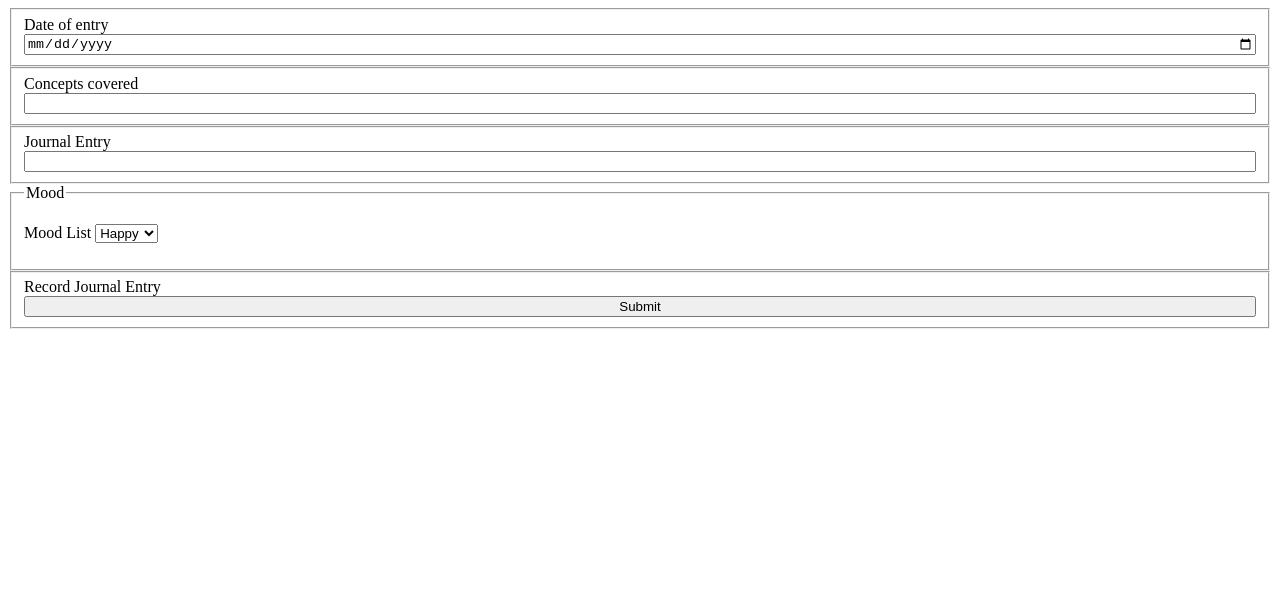
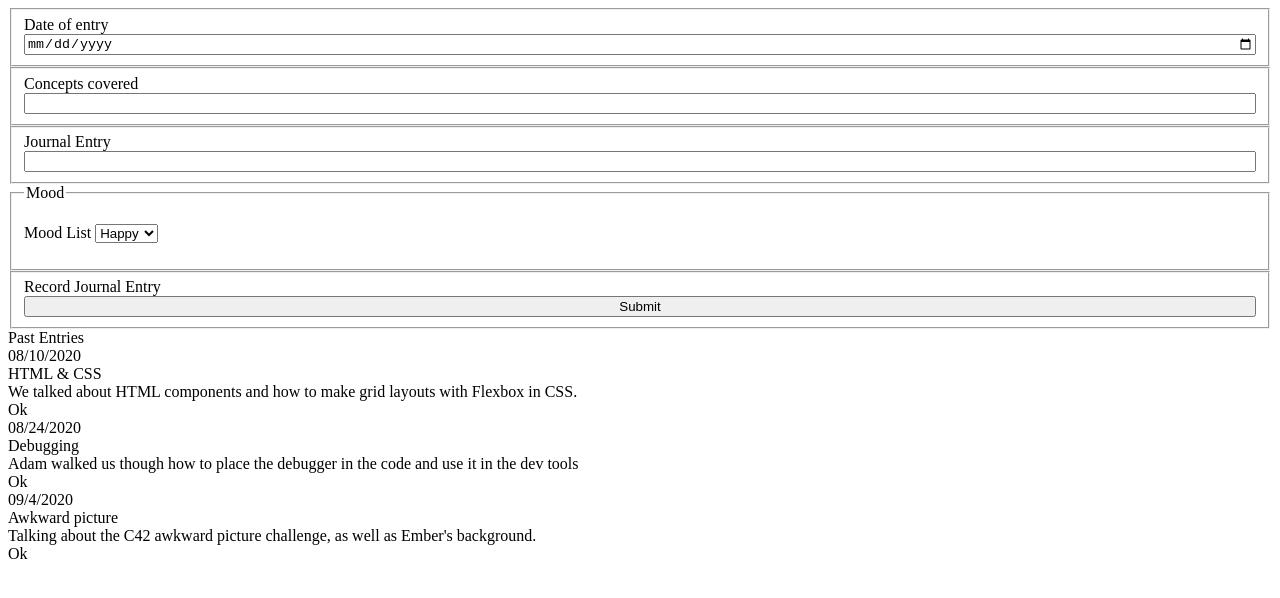
Before and after one commit to Goody3099/Journal, a plain HTML site: page index.html in a window 1280 px wide. Drawn offline with Linux system fonts and the light colour scheme.

Commit message:
rendering collections of entries project

```diff
--- a/index.html
+++ b/index.html
@@ -37,5 +37,7 @@
             <input type="button" value="Submit">
         </fieldset>
     </form>
+    <section id="entryLog">Past Entries</section>
 </body>
+<script type="module" src="./scripts/main.js"></script>
 </html>
--- /dev/null
+++ b/scripts/JournalDataProvider.js
@@ -0,0 +1,44 @@
+/*
+ *   Journal data provider for Daily Journal application
+ *
+ *      Holds the raw data about each entry and exports
+ *      functions that other modules can use to filter
+ *      the entries for different purposes.
+ */
+
+// This is the original data.
+const journal = [
+    {
+        id: 1,
+        date: "08/10/2020",
+        concept: "HTML & CSS",
+        entry: "We talked about HTML components and how to make grid layouts with Flexbox in CSS.",
+        mood: "Ok"
+    },
+    {
+        id: 2,
+        date: "08/24/2020",
+        concept: "Debugging",
+        entry: "Adam walked us though how to place the debugger in the code and use it in the dev tools",
+        mood: "Ok"
+    },
+    {
+        id: 3,
+        date: "09/4/2020",
+        concept: "Awkward picture",
+        entry: "Talking about the C42 awkward picture challenge, as well as Ember's background.",
+        mood: "Ok"
+    }
+]
+
+/*
+    You export a function that provides a version of the
+    raw data in the format that you want
+*/
+export const useJournalEntries = () => {
+    const sortedByDate = journal.sort(
+        (currentEntry, nextEntry) =>
+            Date.parse(currentEntry.date) - Date.parse(nextEntry.date)
+    )
+    return sortedByDate
+}
--- /dev/null
+++ b/scripts/JournalEntry.js
@@ -0,0 +1,14 @@
+/*
+ *  Purpose: To render a single journal entry as an
+ *           HTML representation of the data
+ */
+export const JournalEntryComponent = (entry) => {
+    return `
+        <section id="entry--${entry.id}" class="journalEntry">
+            <div>${entry.date}</div>
+            <div>${entry.concept}<div>
+            <div>${entry.entry}</div>
+            <div>${entry.mood}</div>
+        </section>
+    `
+}
--- /dev/null
+++ b/scripts/JournalEntryList.js
@@ -0,0 +1,24 @@
+/*
+ *  Purpose:
+ *    To render as many journal entry components as
+ *    there are items in the collection exposed by the
+ *    data provider component
+ */
+import { useJournalEntries } from "./JournalDataProvider.js"
+import { JournalEntryComponent } from "./JournalEntry.js"
+
+// DOM reference to where all entries will be rendered
+const entryLog = document.querySelector("#entryLog")
+
+export const EntryListComponent = () => {
+    // Use the journal entry data from the data provider component
+    const entries = useJournalEntries()
+
+    for (const entry of entries) {
+        /*
+            Invoke the component that returns an
+            HTML representation of a single entry
+        */
+        entryLog.innerHTML += JournalEntryComponent(entry)
+    }
+}
--- a/scripts/main.js
+++ b/scripts/main.js
@@ -0,0 +1,4 @@
+import {EntryListComponent} from './JournalEntryList.js'
+
+
+EntryListComponent()
```
Also changed, not shown: scripts/JournalDataProbider.js (deleted).
